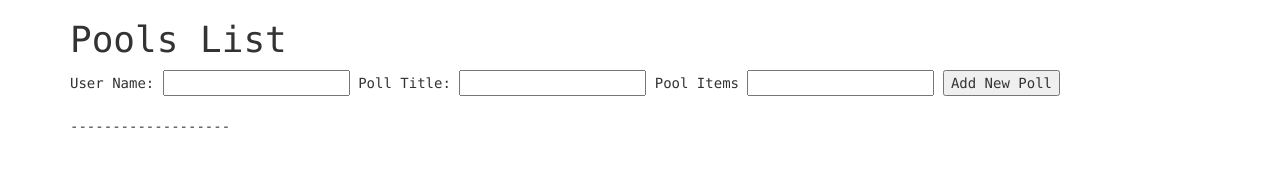
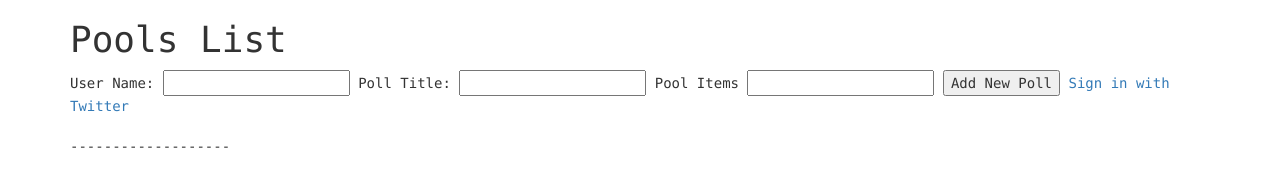
Before and after one commit to thadia/th-voting-app, a website: page client/index.html in a window 1280 px wide. Drawn offline with nearby package versions, Linux system fonts and the light colour scheme; no server answers.

Commit message:
adding auth

```diff
--- a/client/index.html
+++ b/client/index.html
@@ -20,6 +20,7 @@
            Poll Title: <input type="text" ng-model="pollName">
            Pool Items <input type="text-box" ng-model="items">
            <button ng-click="newPoll(owner,pollName,items)">Add New Poll</button>
+           <a href="/auth/twitter">Sign in with Twitter</a>
 
        </form>
 
```
Also changed, not shown: package.json (+6 -1 lines).
